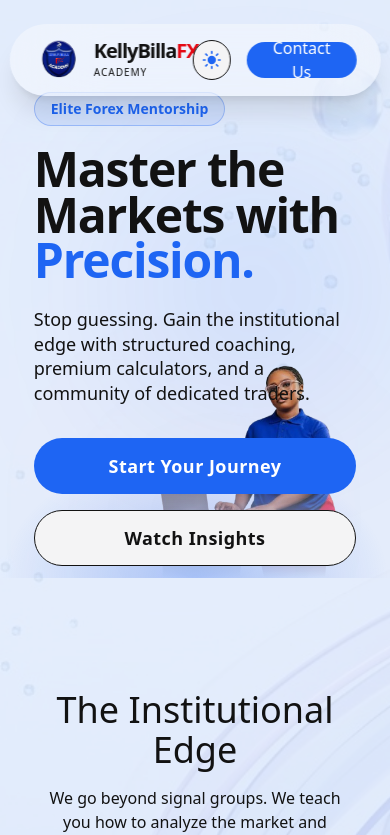
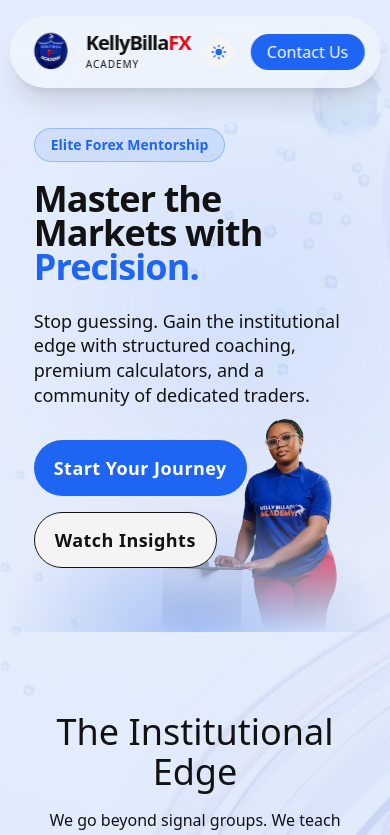
Before and after one commit to delmond147/kellybilla-fx, a Next.js app: page / in a window 390 px wide. Shown: the top 835 px of the page. Built offline with nearby package versions, Linux system fonts and the light colour scheme; no server answers.

Commit message:
hero section fixed on mobile, telegram community added in the contact section

```diff
--- a/src/app/ClientHome.tsx
+++ b/src/app/ClientHome.tsx
@@ -38,7 +38,7 @@ export function ClientHome({ youtubeFeed }: { youtubeFeed: React.ReactNode }) {
             </div>
 
             {/* Navigation */}
-            <nav className="fixed top-6 left-1/2 -translate-x-1/2 w-[95%] max-w-7xl z-50 bg-background/40 backdrop-blur-2xl shadow-xl rounded-full py-3 px-6 transition-all duration-500">
+            <nav className="fixed top-4 md:top-6 left-1/2 -translate-x-1/2 w-[95%] max-w-7xl z-50 bg-background/40 backdrop-blur-2xl shadow-xl rounded-full py-3 px-4 md:px-6 transition-all duration-500">
                 <div className="flex justify-between items-center w-full">
                     <div className="flex items-center gap-3">
                         <img src="/logo.png" alt="KellyBilla FX Logo" className="w-12 h-12 object-contain rounded-full" />
@@ -66,7 +66,7 @@ export function ClientHome({ youtubeFeed }: { youtubeFeed: React.ReactNode }) {
             </nav>
 
             {/* 1. Hero Section */}
-            <section className="relative min-h-[578px] flex items-center mb-4 pt-20 overflow-hidden">
+            <section className="relative min-h-[500px] md:min-h-[578px] flex items-center mb-4 pt-32 md:pt-40 pb-16 md:pb-0 overflow-hidden">
 
                 {/* Hero Image & Brand Color Glows */}
                 <div
@@ -99,17 +99,17 @@ export function ClientHome({ youtubeFeed }: { youtubeFeed: React.ReactNode }) {
                         <div className="inline-block px-4 py-1.5 rounded-full border border-[#1E65F3]/30 bg-[#1E65F3]/10 text-[#1E65F3] text-sm font-semibold mb-5">
                             Elite Forex Mentorship
                         </div>
-                        <h1 className="text-5xl md:text-6xl font-sans font-extrabold text-foreground leading-[0.95] tracking-tight mb-6 transition-colors duration-500">
+                        <h1 className="text-4xl sm:text-5xl md:text-6xl font-sans font-extrabold text-foreground leading-[0.95] tracking-tight mb-6 transition-colors duration-500">
                             Master the Markets with <span className="text-[#1E65F3]">Precision.</span>
                         </h1>
                         <p className="text-lg md:text-xl text-muted-foreground mb-8 max-w-lg font-sans leading-snug transition-colors duration-500">
                             Stop guessing. Gain the institutional edge with structured coaching, premium calculators, and a community of dedicated traders.
                         </p>
-                        <div className="flex flex-col sm:flex-row gap-4">
-                            <Button size="lg" variant="primary" onClick={() => document.getElementById('packages')?.scrollIntoView({ behavior: 'smooth' })}>
+                        <div className="flex flex-col sm:flex-row items-start gap-4">
+                            <Button size="lg" variant="primary" className="px-5 sm:px-8" onClick={() => document.getElementById('packages')?.scrollIntoView({ behavior: 'smooth' })}>
                                 Start Your Journey
                             </Button>
-                            <Button size="lg" variant="secondary" onClick={() => document.getElementById('youtube')?.scrollIntoView({ behavior: 'smooth' })}>
+                            <Button size="lg" variant="secondary" className="px-5 sm:px-8" onClick={() => document.getElementById('youtube')?.scrollIntoView({ behavior: 'smooth' })}>
                                 Watch Insights
                             </Button>
                         </div>
@@ -118,7 +118,7 @@ export function ClientHome({ youtubeFeed }: { youtubeFeed: React.ReactNode }) {
             </section>
 
             {/* 2. Features / Value Proposition */}
-            <section className="py-24 relative z-20 transition-colors duration-500" id="features">
+            <section className="py-16 md:py-24 relative z-20 transition-colors duration-500" id="features">
                 <div className="w-[95%] max-w-7xl mx-auto px-6">
                     <motion.div
                         initial="hidden"
@@ -207,7 +207,7 @@ export function ClientHome({ youtubeFeed }: { youtubeFeed: React.ReactNode }) {
             <Contact />
 
             {/* Footer */}
-            <footer className="py-12 border-t border-border text-center relative z-20 transition-colors duration-500" id="footer">
+            <footer className="py-8 md:py-12 border-t border-border text-center relative z-20 transition-colors duration-500" id="footer">
                 <div className="w-[95%] max-w-7xl mx-auto px-6">
                     <div className="font-serif text-2xl font-bold tracking-tighter text-foreground/50 mb-6 transition-colors duration-500">
                         KellyBilla<span className="text-[#E40914]/50">FX</span>
--- a/src/components/sections/FAQ.tsx
+++ b/src/components/sections/FAQ.tsx
@@ -76,7 +76,7 @@ export function FAQ() {
     };
 
     return (
-        <section className="py-24 relative transition-colors duration-500" id="faq">
+        <section className="py-16 md:py-24 relative transition-colors duration-500" id="faq">
             <div className="w-[95%] max-w-7xl mx-auto px-6 relative z-10">
                 <div className="grid grid-cols-1 lg:grid-cols-12 gap-12 lg:gap-24">
 
--- a/src/components/sections/Packages.tsx
+++ b/src/components/sections/Packages.tsx
@@ -67,7 +67,7 @@ export function Packages() {
     };
 
     return (
-        <section className="py-24 relative transition-colors duration-500" id="packages">
+        <section className="py-16 md:py-24 relative transition-colors duration-500" id="packages">
             <div className="w-[95%] max-w-7xl mx-auto px-6 relative z-10">
                 <div className="text-center mb-16">
                     <h2 className="text-4xl md:text-5xl font-serif text-foreground mb-4 transition-colors duration-500">Choose Your <span className="text-[#E40914]">Path</span></h2>
@@ -93,7 +93,7 @@ export function Packages() {
                                 }`}
                         >
                             {pkg.highlight && (
-                                <div className="absolute top-0 left-1/2 -translate-x-1/2 -translate-y-1/2 bg-[#1E65F3] text-black px-4 py-1 rounded-full text-xs font-bold uppercase tracking-widest hidden md:block">
+                                <div className="absolute top-0 left-1/2 -translate-x-1/2 -translate-y-1/2 bg-[#1E65F3] text-black px-4 py-1 rounded-full text-xs font-bold uppercase tracking-widest">
                                     Most Popular
                                 </div>
                             )}
--- a/src/components/sections/Testimonials.tsx
+++ b/src/components/sections/Testimonials.tsx
@@ -51,7 +51,7 @@ export function Testimonials() {
     }, [animate, scope]);
 
     return (
-        <section className="py-24 relative overflow-hidden transition-colors duration-500" id="testimonials">
+        <section className="py-16 md:py-24 relative overflow-hidden transition-colors duration-500" id="testimonials">
             {/* Decorative Glow */}
             <div className="absolute top-1/2 left-1/2 -translate-x-1/2 -translate-y-1/2 w-[800px] h-[800px] bg-[#1E65F3]/5 rounded-full blur-[120px] pointer-events-none" />
 
@@ -83,7 +83,7 @@ export function Testimonials() {
                                 {[...TESTIMONIALS, ...TESTIMONIALS].map((testimonial, i) => (
                                     <div
                                         key={`${setIndex}-${testimonial.id}-${i}`}
-                                        className="glass p-8 rounded-2xl relative border border-border hover:border-[#1E65F3]/30 transition-all duration-500 shadow-border hover:shadow-border-hover w-[350px] md:w-[400px] shrink-0"
+                                        className="glass p-8 rounded-2xl relative border border-border hover:border-[#1E65F3]/30 transition-all duration-500 shadow-border hover:shadow-border-hover w-[300px] sm:w-[350px] md:w-[400px] shrink-0"
                                     >
                                         <Quote className="absolute top-6 right-6 w-10 h-10 text-foreground/5 rotate-180 transition-colors duration-500" />
 
--- a/src/components/sections/Tools.tsx
+++ b/src/components/sections/Tools.tsx
@@ -10,7 +10,7 @@ export function Tools() {
     const [activeTab, setActiveTab] = useState<"position" | "risk">("position");
 
     return (
-        <section className="py-24 relative overflow-hidden" id="tools">
+        <section className="py-16 md:py-24 relative overflow-hidden" id="tools">
             <div className="w-[95%] max-w-7xl mx-auto px-6 relative z-10 max-w-4xl">
                 <div className="text-center mb-16">
                     <h2 className="text-4xl md:text-5xl font-serif text-foreground mb-4 transition-colors duration-500">Precision <span className="text-[#1E65F3]">Tools</span></h2>
--- a/src/components/sections/VideoGridClient.tsx
+++ b/src/components/sections/VideoGridClient.tsx
@@ -27,7 +27,7 @@ export function VideoGridClient({ videos }: { videos: YouTubeVideo[] }) {
                             className="w-full h-full object-cover transition-transform duration-700 group-hover:scale-105"
                         />
                         <div className="absolute inset-0 bg-black/40 group-hover:bg-black/20 transition-colors flex items-center justify-center">
-                            <div className="w-16 h-16 rounded-full bg-red-600/90 flex items-center justify-center text-white opacity-0 scale-50 group-hover:opacity-100 group-hover:scale-100 transition-all duration-300 backdrop-blur-sm">
+                            <div className="w-16 h-16 rounded-full bg-red-600/90 flex items-center justify-center text-white opacity-90 scale-75 md:opacity-0 md:scale-50 group-hover:opacity-100 group-hover:scale-100 transition-all duration-300 backdrop-blur-sm">
                                 <Play className="w-8 h-8 ml-1" fill="currentColor" />
                             </div>
                         </div>
--- a/src/components/sections/YouTubeFeed.tsx
+++ b/src/components/sections/YouTubeFeed.tsx
@@ -37,7 +37,7 @@ export async function YouTubeFeed() {
     }
 
     return (
-        <section className="py-24 relative transition-colors duration-500" id="youtube">
+        <section className="py-16 md:py-24 relative transition-colors duration-500" id="youtube">
             <div className="w-[95%] max-w-7xl mx-auto px-6 relative z-10">
                 <div className="text-center mb-16">
                     <div className="inline-flex items-center gap-2 px-4 py-1.5 rounded-full border border-red-500/30 bg-red-500/10 text-red-500 text-sm font-semibold mb-6">
--- a/src/components/ui/ThemeToggle.tsx
+++ b/src/components/ui/ThemeToggle.tsx
@@ -14,7 +14,7 @@ export function ThemeToggle() {
     }, []);
 
     if (!mounted) {
-        return <div className="w-10 h-10 rounded-full bg-secondary border border-border" />;
+        return <div className="w-8 h-8 rounded-full bg-secondary" />;
     }
 
     const isDark = theme === "dark";
@@ -22,7 +22,7 @@ export function ThemeToggle() {
     return (
         <button
             onClick={() => setTheme(isDark ? "light" : "dark")}
-            className="relative flex items-center justify-center w-10 h-10 rounded-full transition-colors bg-secondary border border-border hover:border-[#1E65F3]/50 group overflow-hidden"
+            className="relative flex items-center justify-center w-8 h-8 rounded-full transition-colors bg-secondary hover:bg-secondary/80 group overflow-hidden"
             aria-label="Toggle theme"
         >
             <motion.div
@@ -35,7 +35,7 @@ export function ThemeToggle() {
                 transition={{ duration: 0.3, ease: "easeInOut" }}
                 className="absolute inset-0 flex items-center justify-center text-[#1E65F3]"
             >
-                <Moon className="w-5 h-5 fill-current" />
+                <Moon className="w-4 h-4 fill-current" />
             </motion.div>
 
             <motion.div
@@ -48,7 +48,7 @@ export function ThemeToggle() {
                 transition={{ duration: 0.3, ease: "easeInOut" }}
                 className="absolute inset-0 flex items-center justify-center text-[#1E65F3]"
             >
-                <Sun className="w-5 h-5 fill-current" />
+                <Sun className="w-4 h-4 fill-current" />
             </motion.div>
         </button>
     );
```
Also changed, not shown: src/components/sections/Contact.tsx (+9 -6 lines).
